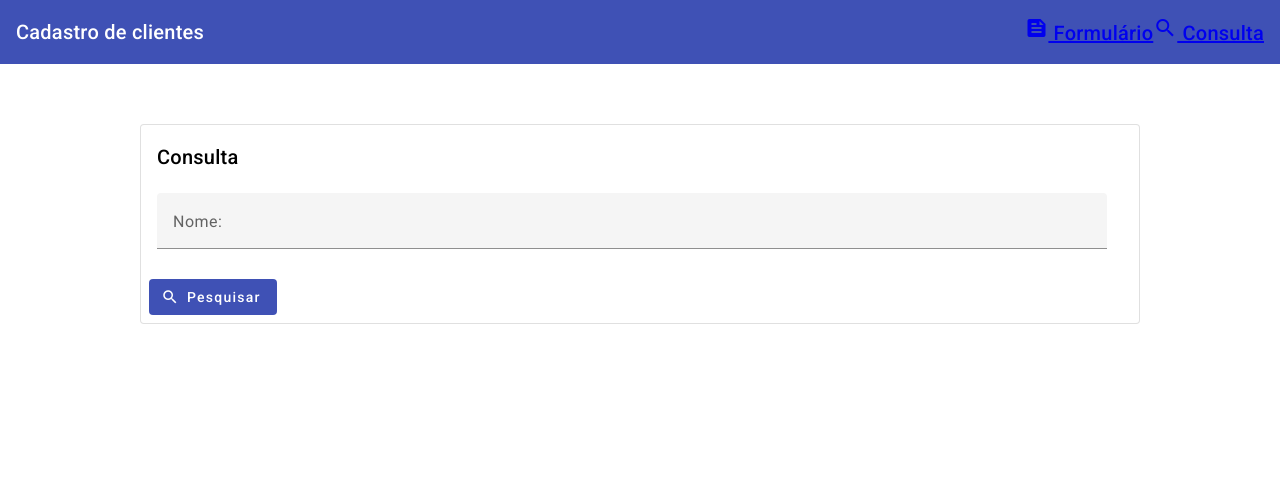
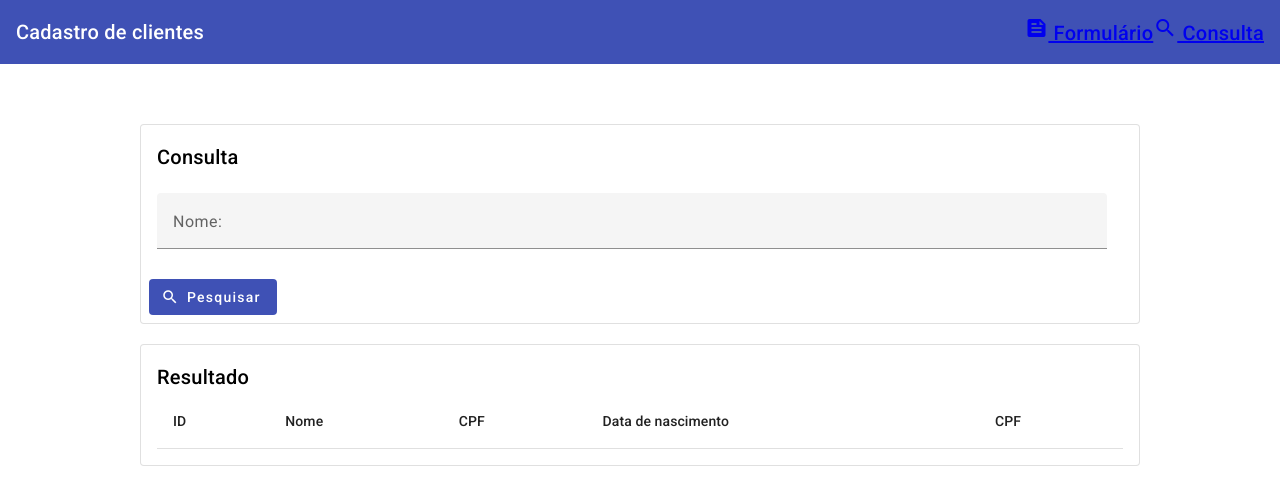
Before and after one commit to dougSys404/crua-angular-material, an Angular app: page /consulta in a window 1280 px wide. Shown: the top 504 px of the page. Built offline with nearby package versions, Linux system fonts and the light colour scheme.

Commit message:
Implementing table at consulta

```diff
--- a/src/app/cliente.service.ts
+++ b/src/app/cliente.service.ts
@@ -20,7 +20,12 @@
 
   }
 
-  obterStorage() : Cliente[]{
+  pesquisarClientes(nome: string) : Cliente[]{
+
+    return this.obterStorage();
+  }
+
+  private obterStorage() : Cliente[]{
 
     const repositorioClientes = localStorage.getItem(ClienteService.REPO_CLIENTES)
 
--- a/src/app/consulta/consulta.component.html
+++ b/src/app/consulta/consulta.component.html
@@ -25,3 +25,44 @@
         </form>
     </div>
 </div>
+
+<div fxLayout="row" fxLayoutAlign="center" class="mt-20">
+    <div fxLayout="column" fxFlex="1000px">
+        <mat-card appearance="outlined">
+            <mat-card-header>
+                <mat-card-title>Resultado</mat-card-title>
+            </mat-card-header>
+            <mat-card-content>
+                <table mat-table [dataSource]="listaClientes">
+                    <ng-container matColumnDef="id">
+                        <th mat-header-cell *matHeaderCellDef>ID</th>
+                        <td mat-cell *matCellDef="let cliente">{{ cliente.id }}</td>
+                    </ng-container>
+
+                    <ng-container matColumnDef="nome">
+                        <th mat-header-cell *matHeaderCellDef>Nome</th>
+                        <td mat-cell *matCellDef="let cliente">{{ cliente.nome }}</td>
+                    </ng-container>
+
+                    <ng-container matColumnDef="cpf">
+                        <th mat-header-cell *matHeaderCellDef>CPF</th>
+                        <td mat-cell *matCellDef="let cliente">{{ cliente.cpf }}</td>
+                    </ng-container>
+
+                    <ng-container matColumnDef="dataNascimento">
+                        <th mat-header-cell *matHeaderCellDef>Data de nascimento</th>
+                        <td mat-cell *matCellDef="let cliente">{{ cliente.dataNascimento }}</td>
+                    </ng-container>
+
+                    <ng-container matColumnDef="email">
+                        <th mat-header-cell *matHeaderCellDef>CPF</th>
+                        <td mat-cell *matCellDef="let cliente">{{ cliente.email }}</td>
+                    </ng-container>
+
+                    <tr mat-header-row *matHeaderRowDef="colunasTabela" ></tr>
+                    <tr mat-row *matRowDef="let cliente; columns: colunasTabela"></tr>
+                </table>
+            </mat-card-content>
+        </mat-card>
+    </div>
+</div>
--- a/src/app/consulta/consulta.component.ts
+++ b/src/app/consulta/consulta.component.ts
@@ -1,4 +1,4 @@
-import { Component } from '@angular/core';
+import { Component, OnInit } from '@angular/core';
 import { MatInputModule } from '@angular/material/input';
 import { FlexLayoutModule } from '@angular/flex-layout';
 import { MatCardModule } from '@angular/material/card';
@@ -6,6 +6,9 @@
 import { FormsModule } from '@angular/forms';
 import { MatTableModule } from '@angular/material/table'
 import { MatButtonModule } from '@angular/material/button';
+import { ClienteService } from '../cliente.service';
+import { Cliente } from '../cadastro/cliente';
+import { CommonModule } from '@angular/common';
 
 @Component({
   selector: 'app-consulta',
@@ -16,11 +19,23 @@
     MatTableModule,
     FormsModule,
     MatIconModule,
-    MatButtonModule
+    MatButtonModule,
+    CommonModule
   ],
   templateUrl: './consulta.component.html',
   styleUrl: './consulta.component.scss'
 })
-export class ConsultaComponent {
+export class ConsultaComponent implements OnInit {
+
+  listaClientes: Cliente[] = [];
+  colunasTabela: string[] = ["id", "nome", "cpf", "dataNascimento", "email"]
+
+  constructor(private service: ClienteService){
+
+  }
+
+  ngOnInit(){
+    this.listaClientes = this.service.pesquisarClientes('');
+  }
 
 }
```
